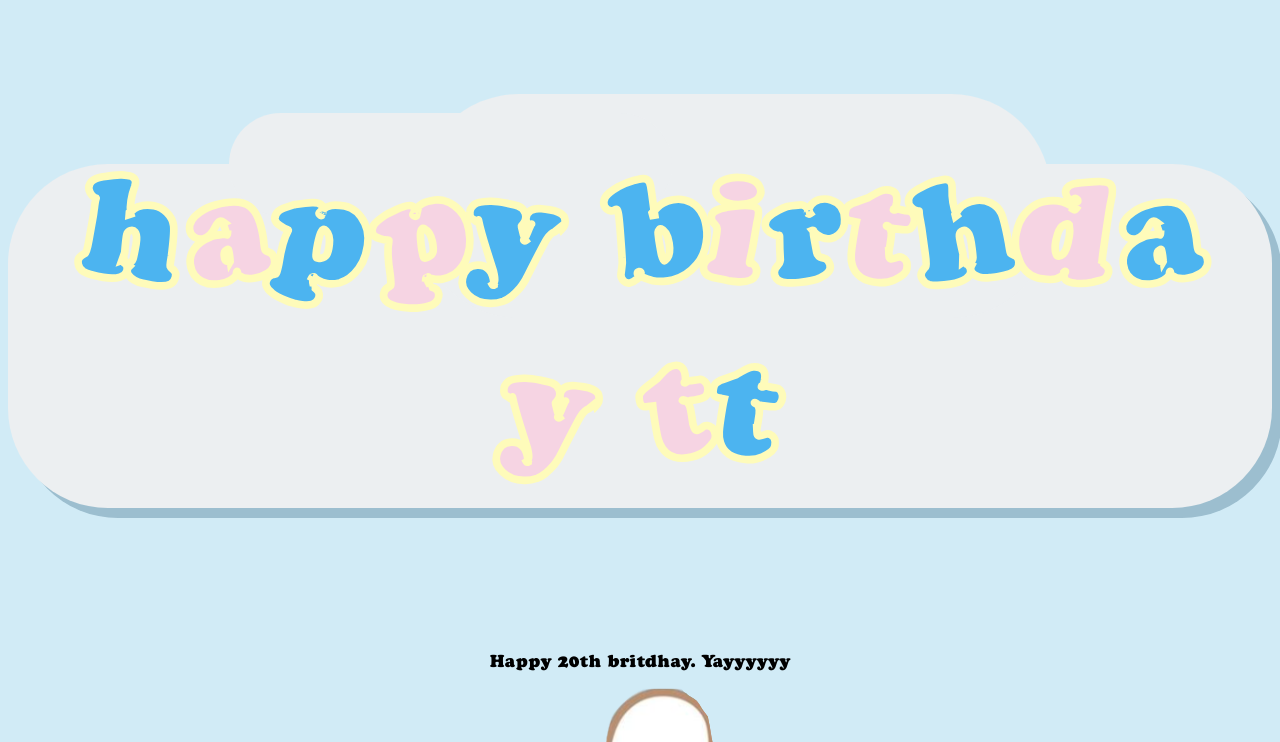
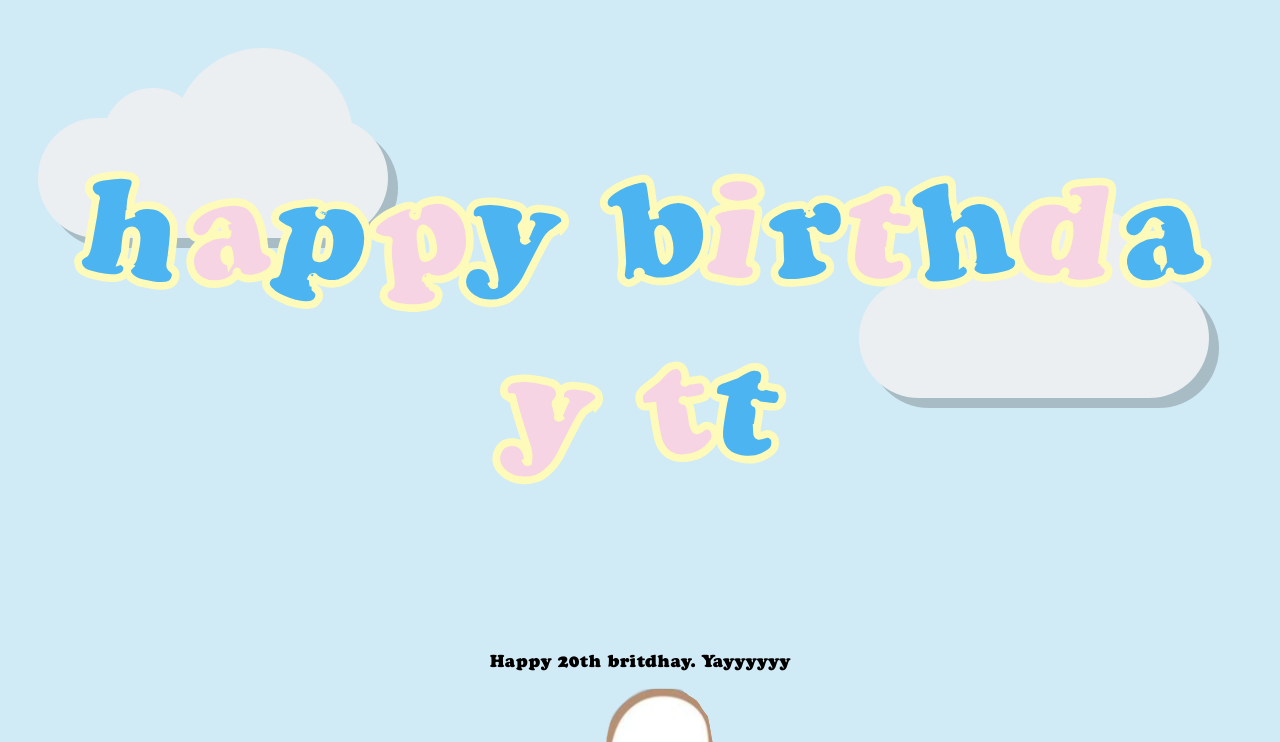
Before and after one commit to xo1ee/BDay-Site, a plain HTML site: page index.html in a window 1280 px wide. Shown: the top 742 px of the page. Drawn offline with nearby package versions, Linux system fonts and the light colour scheme.

Commit message:
made 2 small clouds with non-changing size instead of 1

```diff
--- a/index.html
+++ b/index.html
@@ -8,7 +8,8 @@
 
   <body>
     <div id="title-container">
-      <div class="cloud"></div>
+      <div class="cloud1"></div>
+      <div class="cloud2"></div>
       <h1 id="title">happy birthday tt</h1>
     </div>
     <p>Happy 20th britdhay. Yayyyyyy</p>
--- a/style.css
+++ b/style.css
@@ -1,12 +1,10 @@
-/* #page-wrap {margin: 80px auto;} */
-
 @font-face {
   font-family: "Cooper Black";
   src: url("CooperFiveOpti-Black.otf");
 }
 
 :root {
-  --text-outline-size: .06em;
+  --text-outline-size: 0.06em;
 }
 
 body {
@@ -18,51 +16,80 @@ body {
 #title-container {
   position: relative; /* Ensure positioning context for absolute positioning */
   text-align: center; /* Center align for better display */
+  display: flex;
   padding: 30px;
   font-family: Arial, sans-serif;
-  /* background: url('images/cloud.png') center/cover no-repeat; */
 }
 
-@media (max-width: 768px) {
-  #title-container {
-    font-size: 24px;
-  }
+.cloud1 {
+  margin-top: 5em;
+  position: absolute;
+  vertical-align: 25%;
+  width: 350px;
+  height: 120px;
+  background: #eceff1;
+  box-shadow: 10px 10px rgba(0, 0, 0, 0.2);
+  border-radius: 100px;
+  z-index: -1;
 }
 
-.cloud {
-  position: absolute;
-  top: 25%;
-  left: 50%; /* Center horizontally */
-  transform: translateX(-50%); /* Center horizontally */
-  width: 100%;
-  height: 55%;
-  background: #ECEFF1;
-  border-radius: 100px;
-  box-shadow: 10px 10px #9cbecf;
-  /* z-index: -1;  */
-  /* Ensure the cloud is behind the title */
-}
-
-.cloud::after, .cloud::before{
+.cloud1::after,
+.cloud1::before {
   content: "";
   position: relative;
   display: inline-block;
-  background:inherit;
-  border-radius:inherit;
+  background: inherit;
+  border-radius: inherit;
 }
 
-.cloud::after{
-  width: 35%;
-  height: 30%;
-  top: -50%;
-  left: -40%;
+.cloud1::after {
+  width: 100px;
+  height: 100px;
+  top: -110px;
+  left: -150px;
 }
 
-.cloud::before{
-  width: 50%;
-  height: 65%;
+.cloud1::before {
+  width: 180px;
+  height: 180px;
   top: -70px;
-  left: 25%;
+  left: 100px;
+}
+
+.cloud2 {
+  margin-top: 15em;
+  position: absolute;
+  vertical-align: 25%;
+  right: 5%;
+  width: 350px;
+  height: 120px;
+  background: #eceff1;
+  box-shadow: 10px 10px rgba(0, 0, 0, 0.2);
+  border-radius: 100px;
+  z-index: -1;
+}
+
+.cloud2::after,
+.cloud2::before {
+  content: "";
+  position: relative;
+  display: inline-block;
+  background: inherit;
+  border-radius: inherit;
+}
+
+.cloud2::after {
+  width: 100px;
+  height: 100px;
+  top: -110px;
+  left: -150px;
+}
+
+.cloud2::before {
+  width: 180px;
+  height: 180px;
+  top: -70px;
+  left: 100px;
 }
 
 #title {
@@ -73,18 +100,12 @@ body {
   display: inline-block;
   font-family: "Cooper Black", serif;
   text-align: center;
-  text-shadow:
-  .07em .07em 0 #fefbba,
-  -.07em .07em 0 #fefbba,
-  -.07em -.07em 0 #fefbba,
-  .07em -.07em 0 #fefbba,
-  -.07em 0 0 #fefbba,
-  .07em 0 0 #fefbba,
-  0 -.07em 0 #fefbba,
-  0 .07em 0 #fefbba;
+  text-shadow: 0.07em 0.07em 0 #fefbba, -0.07em 0.07em 0 #fefbba,
+    -0.07em -0.07em 0 #fefbba, 0.07em -0.07em 0 #fefbba, -0.07em 0 0 #fefbba,
+    0.07em 0 0 #fefbba, 0 -0.07em 0 #fefbba, 0 0.07em 0 #fefbba;
 }
 
-@supports(-webkit-text-stroke: var(--text-outline-size) #fefbba) {
+@supports (-webkit-text-stroke: var(--text-outline-size) #fefbba) {
   #title {
     font-size: 10vw;
     text-shadow: none;
```
